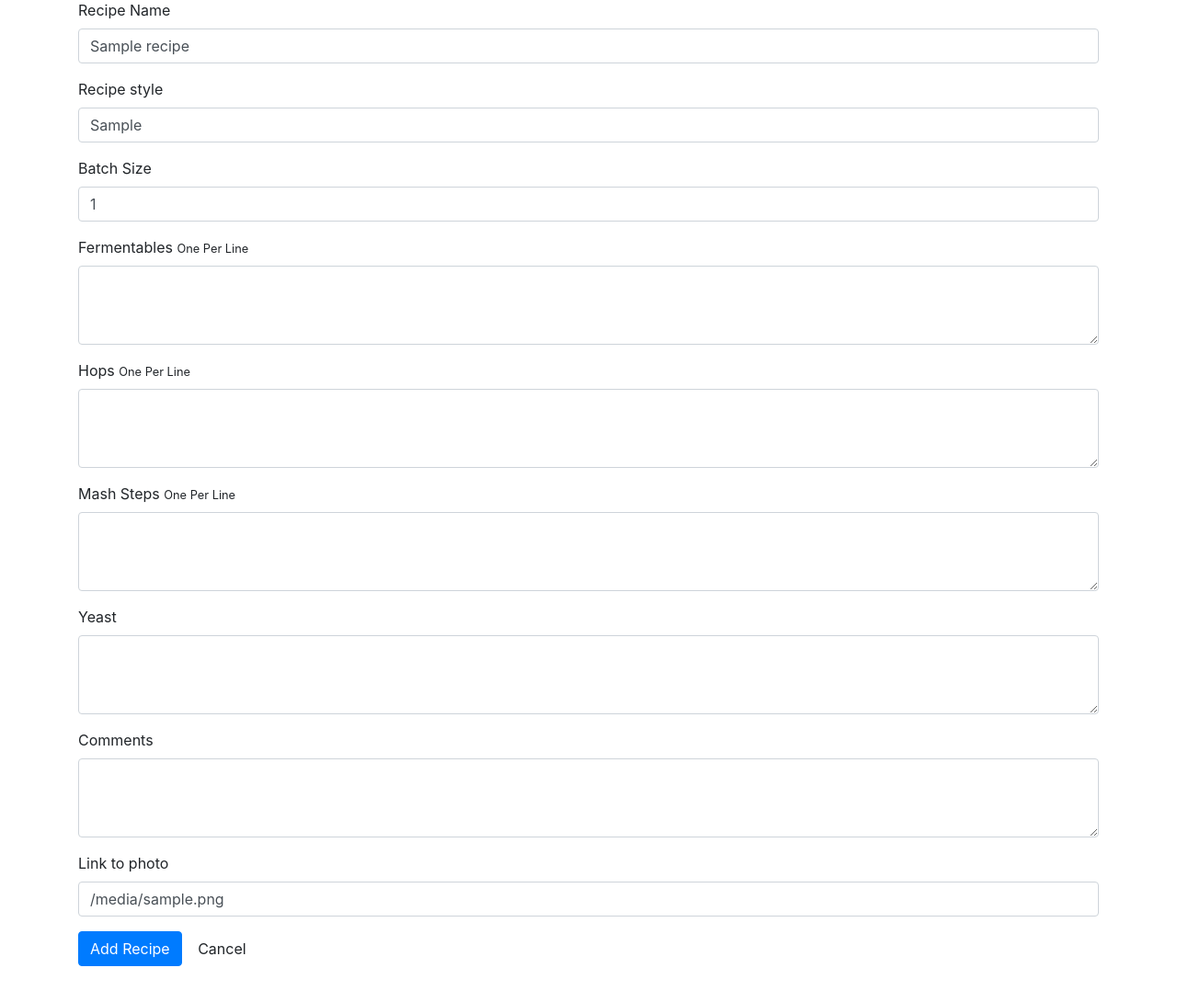
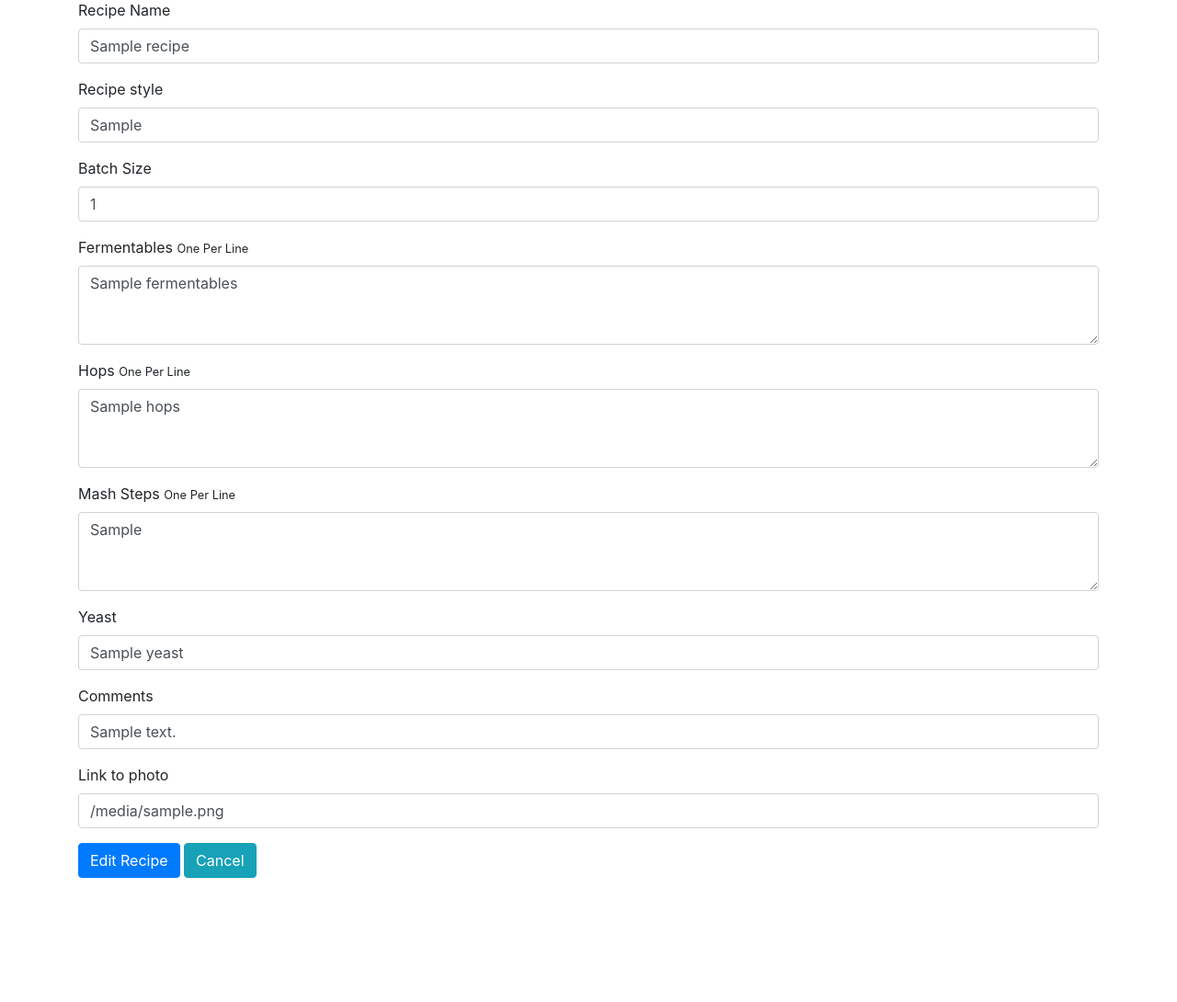
Before and after one commit to armedcor/Grain_Haven, a Flask app: template templates/editrecipe.html in a window 1280 px wide. Shown: the part 97-1187 px from the top of the page at 92% size. Run offline with Flask 2, Linux system fonts and the light colour scheme; the template is opened without the code that fills it: most values are stand-ins (such as "Sample title", 1, 10 or a date in 2020); some libraries are stand-ins or nearby versions.

Commit message:
Linked up edit recipe to MongoDB

```diff
--- a/app.py
+++ b/app.py
@@ -72,12 +72,41 @@ def insert_recipe():
     recipes.insert_one(recipe_form)
     return redirect(url_for('get_recipes'))
 
+# Edit Recipe
+
 
 @app.route('/edit_recipe/<recipe_id>')
 def edit_recipe(recipe_id):
     recipe = mongo.db.recipes.find_one({"_id": ObjectId(recipe_id)})
     return render_template('editrecipe.html', recipe=recipe)
 
+@app.route('/update_recipe/<recipe_id>', methods=["POST"])
+def update_recipe(recipe_id):
+    recipes = mongo.db.recipes
+
+    recipe_name = request.form['recipe_name']
+    recipe_style = request.form['recipe_style']
+    batch_size = request.form['batch_size']
+    fermentables = request.form['fermentables']
+    hops = request.form['hops']
+    mash_steps = request.form['mash_steps']
+    yeast = request.form['yeast']
+    comments = request.form['comments']
+    image = request.form['image']
+
+    recipes.update({'_id': ObjectId(recipe_id)},
+    {
+        'recipe_name': recipe_name,
+        'recipe_style': recipe_style,
+        'batch_size': batch_size,
+        'fermentables': fermentables,
+        'hops': hops,
+        'mash_steps': mash_steps,
+        'yeast': yeast,
+        'comments': comments,
+        'image': image
+    })
+    return redirect(url_for('get_recipes'))
 
 
 # About page
--- a/templates/editrecipe.html
+++ b/templates/editrecipe.html
@@ -16,30 +16,30 @@
         </div>
         <div class="form-group">
             <label for="fermentables">Fermentables <small>One Per Line</small></label>
-            <textarea class="form-control" name="fermentables" id="fermentables" value="{{recipe.fermentables}}" rows="3"></textarea>
+            <textarea class="form-control" name="fermentables" id="fermentables" rows="3">{{recipe.fermentables}}</textarea>
         </div>
         <div class="form-group">
             <label for="hops">Hops <small>One Per Line</small></label>
-            <textarea class="form-control" name="hops" id="hops" value="{{recipe.hops}}" rows="3"></textarea>
+            <textarea class="form-control" name="hops" id="hops" rows="3">{{recipe.hops}}</textarea>
         </div>
         <div class="form-group">
             <label for="mash_steps">Mash Steps <small>One Per Line</small></label>
-            <textarea class="form-control" name="mash_steps" id="mash_steps" value="{{recipe.mash_steps}}" rows="3"></textarea>
+            <textarea class="form-control" name="mash_steps" id="mash_steps" rows="3">{{recipe.mash_steps}}</textarea>
         </div>
         <div class="form-group">
             <label for="yeast">Yeast</label>
-            <textarea class="form-control" name="yeast" id="yeast" value="{{recipe.yeast}}" rows="3"></textarea>
+            <input type="text" class="form-control" name="yeast" id="yeast" value="{{recipe.yeast}}" rows="3"></textarea>
         </div>
         <div class="form-group">
             <label for="comments">Comments</label>
-            <textarea class="form-control" name="comments" id="comments" value="{{recipe.comments}}" rows="3"></textarea>
+            <input type="text" class="form-control" name="comments" id="comments" value="{{recipe.comments}}" rows="3"></textarea>
         </div>
         <div class="form-group">
             <label for="image">Link to photo</label>
             <input type="text" name="image" class="form-control" value="{{recipe.image}}" id="image">
         </div>
-        <button type="submit" class="btn btn-primary">Add Recipe</button>
-        <a href="{{url_for('get_recipes')}}" class="btn waves-effect waves-light red">Cancel
+        <button type="submit" class="btn btn-primary">Edit Recipe</button>
+        <a href="{{url_for('get_recipes')}}" class="btn btn-info">Cancel
                 </a>
     </form>
 </div>
--- a/templates/home.html
+++ b/templates/home.html
@@ -12,8 +12,8 @@
     <h1 class="display-4">grain_Haven</h1>
     <p class="lead">The home of user-curated <i>Grainfather</i> recipes.</p>
     <hr class="my-4">
-    <p>Click here to start adding your own recipes!</p>
-    <a class="btn btn-primary btn-lg" href="{{url_for('add_recipe')}}" role="button">Create Recipe</a>
+    <p>Click here to start browsing through our recipes!</p>
+    <a class="btn btn-primary btn-lg" href="{{url_for('get_recipes')}}" role="button">Find Recipe</a>
 
   </div>
   <!-- /.container -->
```
